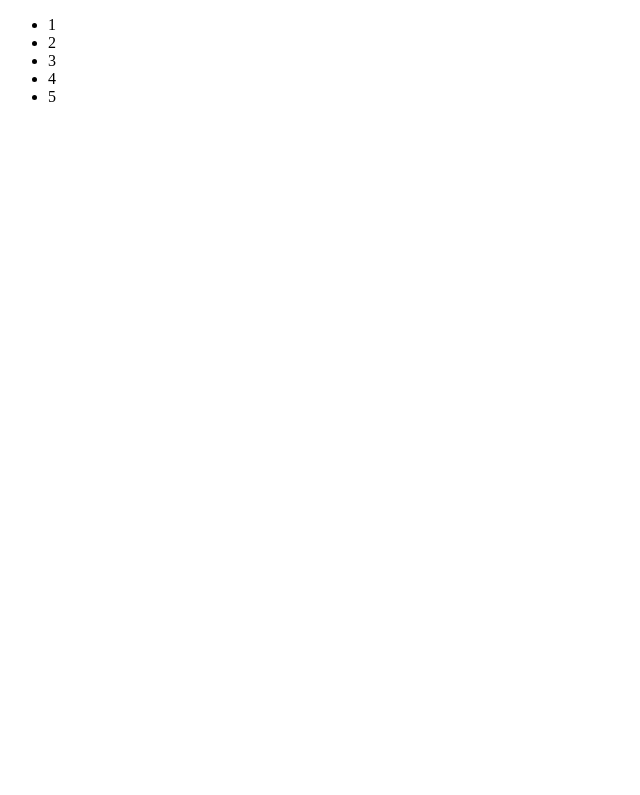
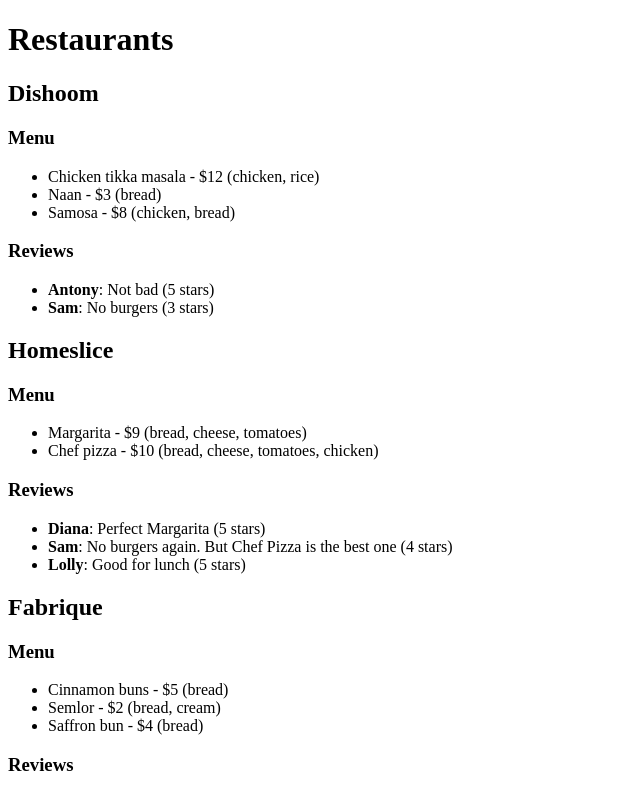
Before and after one commit to besthalfofthedevil/react1205, a React (Vite) app: page / in a window 1280 px wide. Shown: the top 795 px of the page, without its empty margins (0-640 px from the left). Built offline with nearby package versions, Linux system fonts and the light colour scheme.

Commit message:
Render restoraunts

```diff
--- /dev/null
+++ b/src/components.tsx
@@ -0,0 +1,41 @@
+import type { JSX } from "react";
+import type { Restaurant, RestaurantMenuItem, RestaurantReviewItem } from "./mocks/restaurants.mock";
+
+export const MenuItem = (props: {
+  menuItem: RestaurantMenuItem;
+}): JSX.Element => {
+  const { name, price, ingredients } = props.menuItem;
+  return <li>{`${name} - $${price} (${ingredients.join(", ")})`}</li>;
+};
+
+export const ReviewItem = (props: { reviewItem: RestaurantReviewItem }) => {
+  const { user, text, rating } = props.reviewItem;
+  return (
+    <li>
+      <strong>{user}</strong>: {text} ({rating} stars)
+    </li>
+  );
+};
+
+export const RestaurantComponent = (props: {
+  restaurant: Restaurant;
+}): JSX.Element => {
+  const { name, menu, reviews } = props.restaurant;
+  return (
+    <div>
+      <h2>{name}</h2>
+      <h3>Menu</h3>
+      <ul>
+        {menu.map((item) => {
+          return <MenuItem menuItem={item} key={item.id} />;
+        })}
+      </ul>
+      <h3>Reviews</h3>
+      <ul>
+        {reviews.map((item) => {
+          return <ReviewItem reviewItem={item} key={item.id} />;
+        })}
+      </ul>
+    </div>
+  );
+};
--- a/src/main.tsx
+++ b/src/main.tsx
@@ -1,18 +1,29 @@
-import React from 'react';
-import { createRoot } from 'react-dom/client'
+import { createRoot } from "react-dom/client";
+import {
+  restaurants,
+} from "./mocks/restaurants.mock";
+import { RestaurantComponent } from "./components";
 
-const rootElement = document.getElementById('root')
+
+
+const rootElement = document.getElementById("root");
 if (!rootElement) {
-  throw new Error('Root element not found')
+  throw new Error("Root element not found");
 }
-const appRoot = createRoot(rootElement)
 
-const data = [1,2,3,4,5]
+const appRoot = createRoot(rootElement);
 
-const reactElement = <ul>
-  {data.map((item) => (
-    <li key={item}>{item}</li>
-  ))}
-</ul>
 
-appRoot.render(reactElement)
+
+const reactElement = (
+  <div>
+    <h1>Restaurants</h1>
+    {restaurants.map((restaurant) => {
+      return (
+        <RestaurantComponent key={restaurant.id} restaurant={restaurant} />
+      );
+    })}
+  </div>
+);
+
+appRoot.render(reactElement);
```
